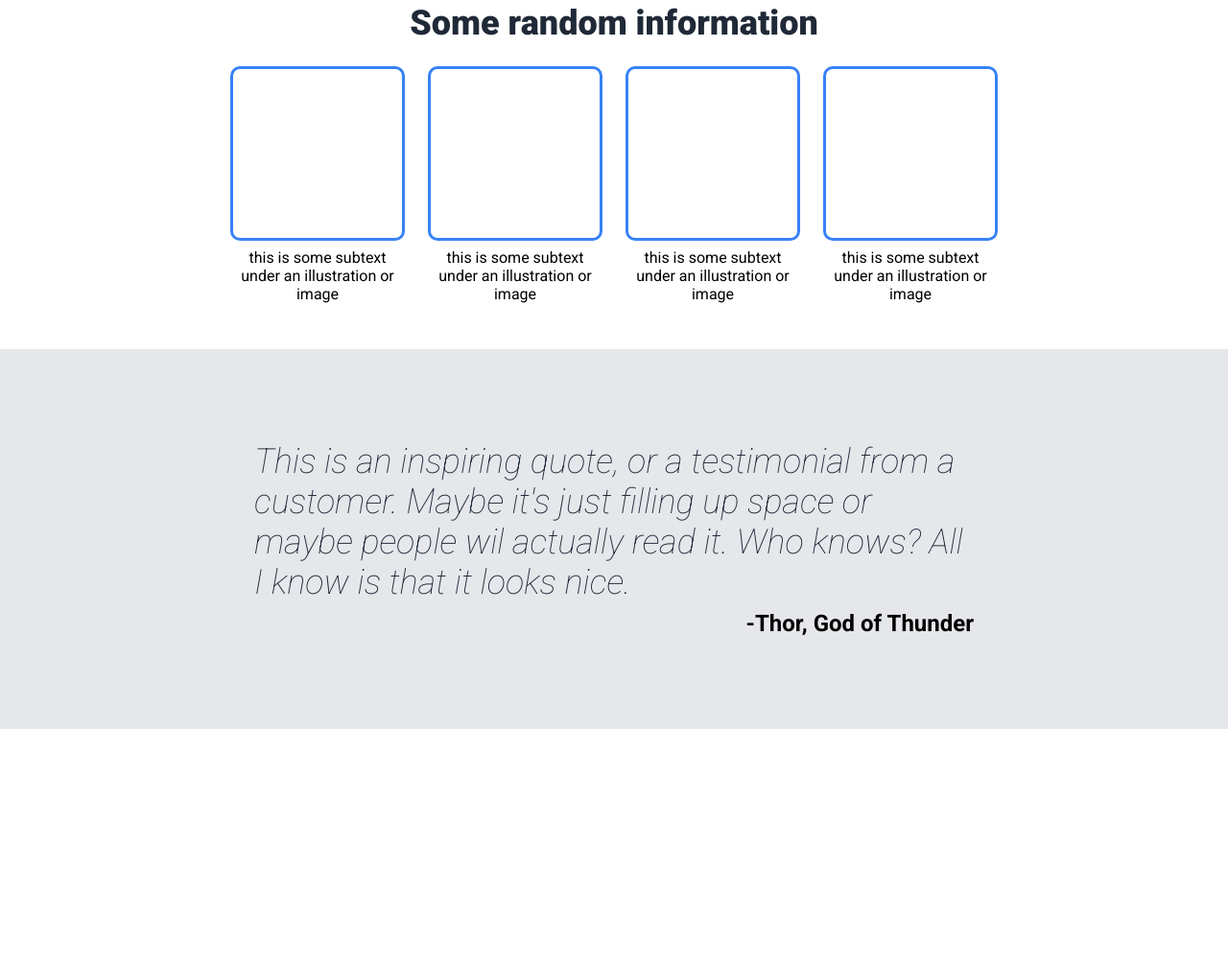
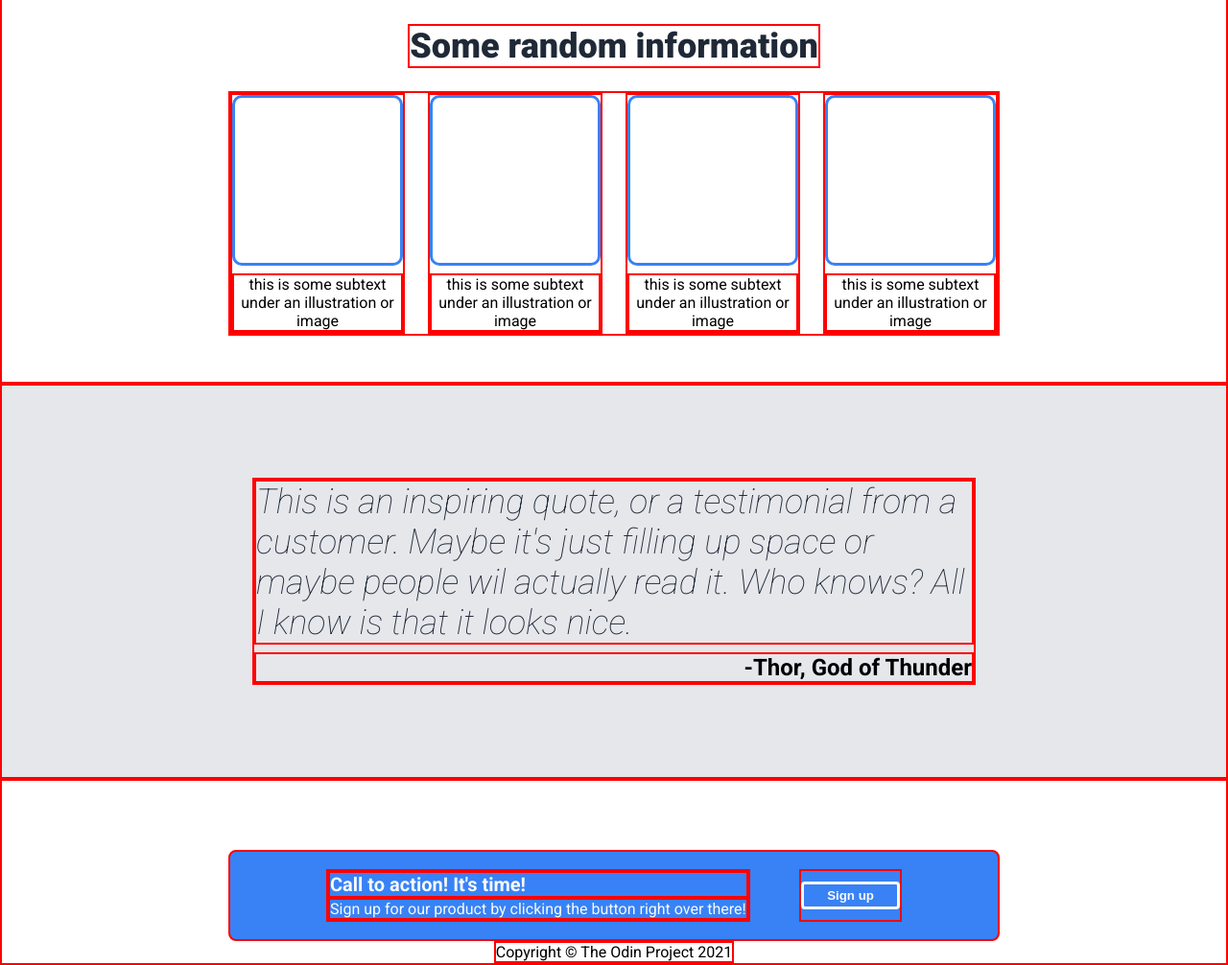
Before and after one commit to GravyTheAwesome/landing-page, a plain HTML site: page index.html in a window 1280 px wide. Shown: the part 475-1481 px from the top of the page at 96% size. Before the commit the page ends 1235 px from the top, so only its background shows below. Drawn offline with Linux system fonts and the light colour scheme.

Commit message:
Style message on footer section

```diff
--- a/index.html
+++ b/index.html
@@ -5,8 +5,8 @@
     <meta name="viewport" content="width=device-width, initial-scale=1.0">
     <link rel="stylesheet" href="styles.css">
     <link rel="preconnect" href="https://fonts.googleapis.com">
-<link rel="preconnect" href="https://fonts.gstatic.com" crossorigin>
-<link href="https://fonts.googleapis.com/css2?family=Roboto:ital,wght@0,100;0,300;0,400;0,500;0,700;0,900;1,100;1,300;1,400;1,500;1,700;1,900&display=swap" rel="stylesheet">
+    <link rel="preconnect" href="https://fonts.gstatic.com" crossorigin>
+    <link href="https://fonts.googleapis.com/css2?family=Roboto:ital,wght@0,100;0,300;0,400;0,500;0,700;0,900;1,100;1,300;1,400;1,500;1,700;1,900&display=swap" rel="stylesheet">
     <title>Landing Page</title>
 </head>
 <body>
@@ -62,5 +62,17 @@
         </div>
 
     </div>
+    <div class="footer-section">
+        <div class="footer-message">
+            <div class="left-footer-message">
+                <div class="footer-message-heading">Call to action! It's time!</div>
+                <div class="footer-message-para">Sign up for our product by clicking the button right over there!</div>
+            </div>
+            <div class="right-footer-message">
+                <button class="footer-message-button">Sign up</button>
+            </div>
+        </div>
+        <div class="footer-bar">Copyright © The Odin Project 2021</div>
+    </div>
 </body>
 </html>
--- a/styles.css
+++ b/styles.css
@@ -3,6 +3,10 @@ body {
     flex-direction: column;
     font-family: 'Roboto', 'Helvetica', serif;
     margin: 0px;
+}
+
+div {
+    border: 2px solid red;
 }
 
 .head-content-button {
@@ -164,3 +168,44 @@ a {
     font-weight: bold;
     font-size: 24px;
 }
+
+.footer-section {
+    display: flex;
+    flex-direction: column;
+    align-items: center;
+    padding: 72px 144px 0px 144px;
+}
+
+.footer-message {
+    background-color: #3882F6;
+    display: flex;
+    justify-content: space-between;
+    width: 600px;
+    padding: 12px;
+    padding: 18px 100px;
+    border-radius: 8px;
+}
+
+.footer-message-heading,
+.footer-message-para {
+    color: #F9FAF8;
+}
+
+.footer-message-heading {
+    font-weight: bold;
+    font-size: 20px;
+}
+
+.right-footer-message {
+    display: flex;
+    align-items: center;
+}
+
+.footer-message-button {
+    padding: 4px 24px;
+    background-color: #3882F6;
+    border: 3px solid #F9FAF8;
+    border-radius: 4px;
+    font-weight: bold;
+    color: #F9FAF8;
+}
```
